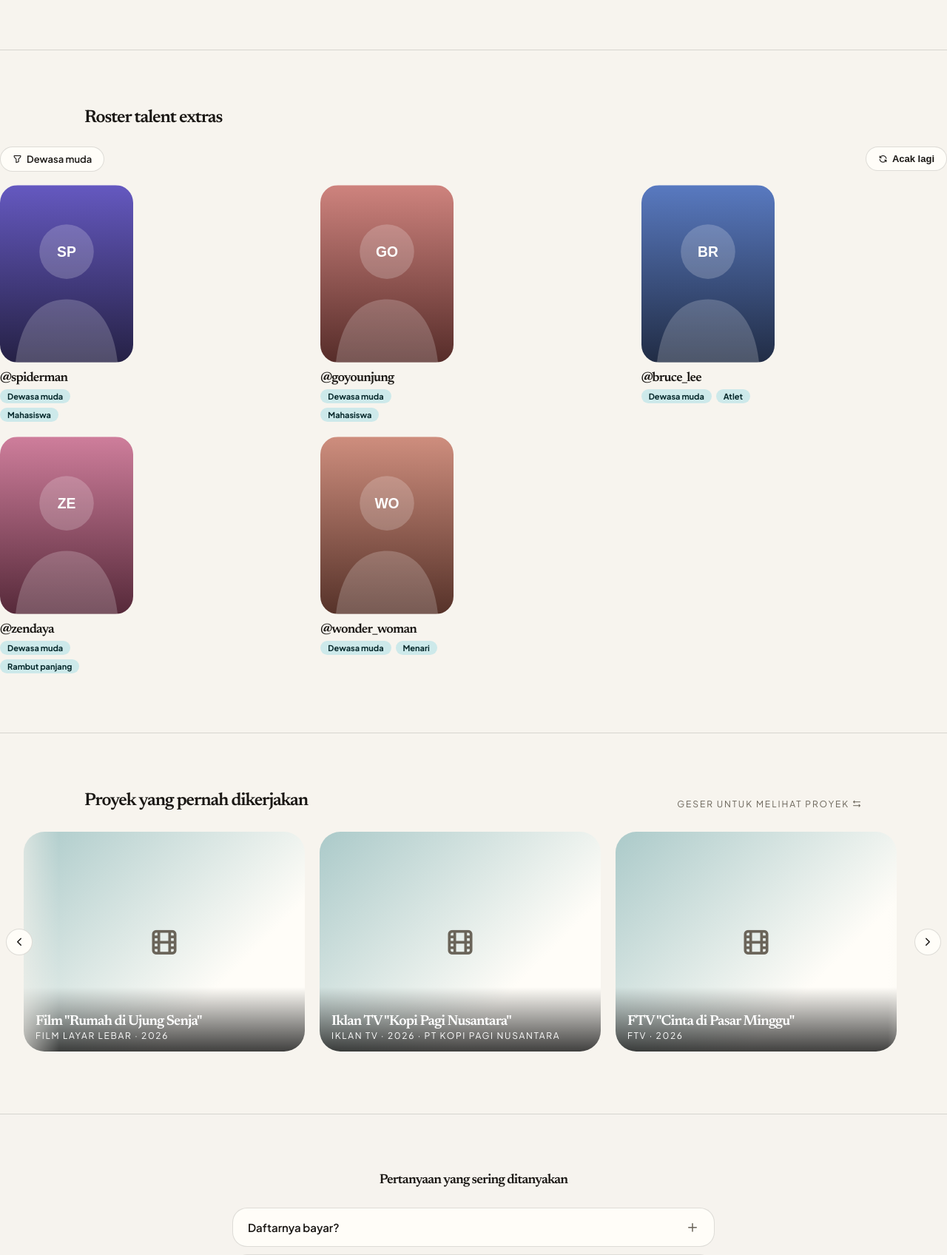
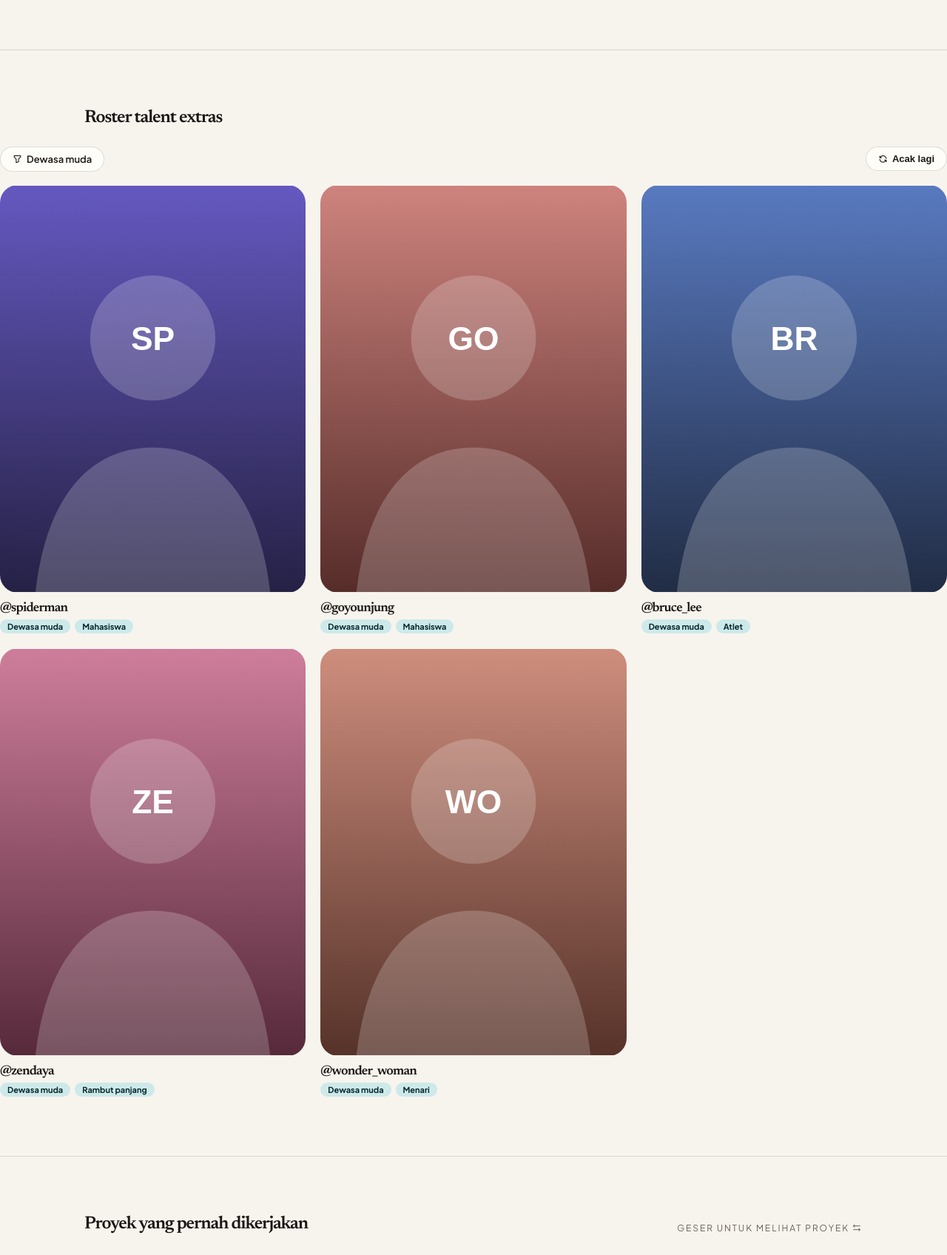
Before and after one commit to fakrl/extras, a Laravel app: the page made by public/index.php in a window 1280 px wide. Shown: the part 1873-3569 px from the top of the page at 74% size. Run offline with Laravel 12, Linux system fonts and the light colour scheme; data comes from the database, SQL or seed files in the repository; parts of the project's set-up code (start-up, migrations or seed data) failed here and were passed over; some libraries are stand-ins or nearby versions; some web fonts are replaced.

Commit message:
fix(beranda): hapus max-width kartu talent yang bikin spacing grid melebar
max-width:180px di .cast-card sebelumnya numpuk dengan grid-template-columns:
repeat(3, 1fr) - kartu menyusut ke 180px tapi kolom grid tetap selebar 1fr,
jadi jarak antar kartu kelihatan jauh banget. aspect-ratio 3/4 di
.cast-photo-wrap sudah cukup mengunci bentuk foto, kartu cukup isi kolomnya.

```diff
--- a/resources/views/welcome.blade.php
+++ b/resources/views/welcome.blade.php
@@ -153,7 +153,7 @@
         .cast-shuffle { flex: 0 0 auto; margin-left: auto; display: inline-flex; align-items: center; gap: 6px; padding: 8px 16px; border-radius: 999px; border: 1px solid var(--border); background: var(--card); color: var(--fg); font-size: 13px; font-weight: 600; cursor: pointer; }
         .cast-shuffle:hover { border-color: var(--primary); color: var(--primary); }
         .cast-grid { display: grid; grid-template-columns: repeat(3, 1fr); gap: 20px; }
-        .cast-card { display: block; color: inherit; text-decoration: none; max-width: 180px; }
+        .cast-card { display: block; color: inherit; text-decoration: none; }
         .cast-card:focus-visible { outline: 2px solid var(--hp-accent); outline-offset: 4px; }
         .cast-photo-wrap { aspect-ratio: 3 / 4; overflow: hidden; background: var(--hp-card); position: relative; border-radius: 24px; }
         .cast-photo { width: 100%; height: 100%; object-fit: cover; display: block; }
@@ -162,7 +162,7 @@
         .cast-tag-pill { padding: 3px 10px; border-radius: 999px; background: var(--accent-soft); color: var(--on-accent-soft); font-size: 11px; font-weight: 700; }
         .cast-empty { text-align: center; padding: 40px 0; color: var(--muted-fg); }
         .cast-empty a { color: var(--primary); font-weight: 700; }
-        @media (max-width: 767px) { .cast-grid { grid-template-columns: repeat(2, 1fr); gap: 14px; } .cast-card { max-width: none; } }
+        @media (max-width: 767px) { .cast-grid { grid-template-columns: repeat(2, 1fr); gap: 14px; } }
 
         .section-title { font-size: 18px; font-weight: 700; margin: 0 0 16px; color: var(--hp-fg); }
         .section-body { font-size: 14px; color: var(--hp-muted); line-height: 1.75; margin: 0; }
```
